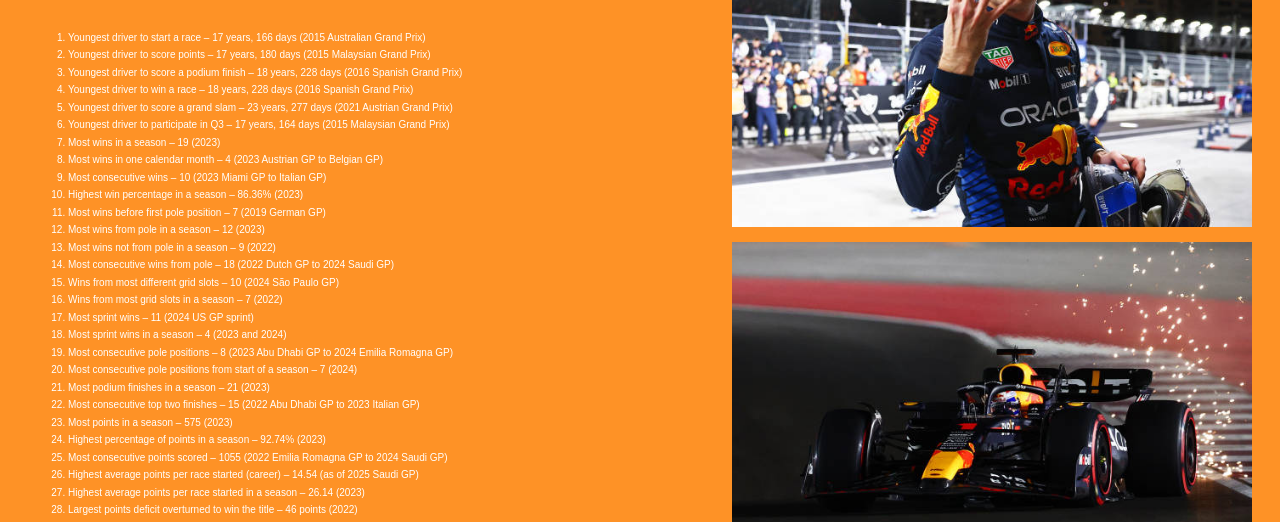
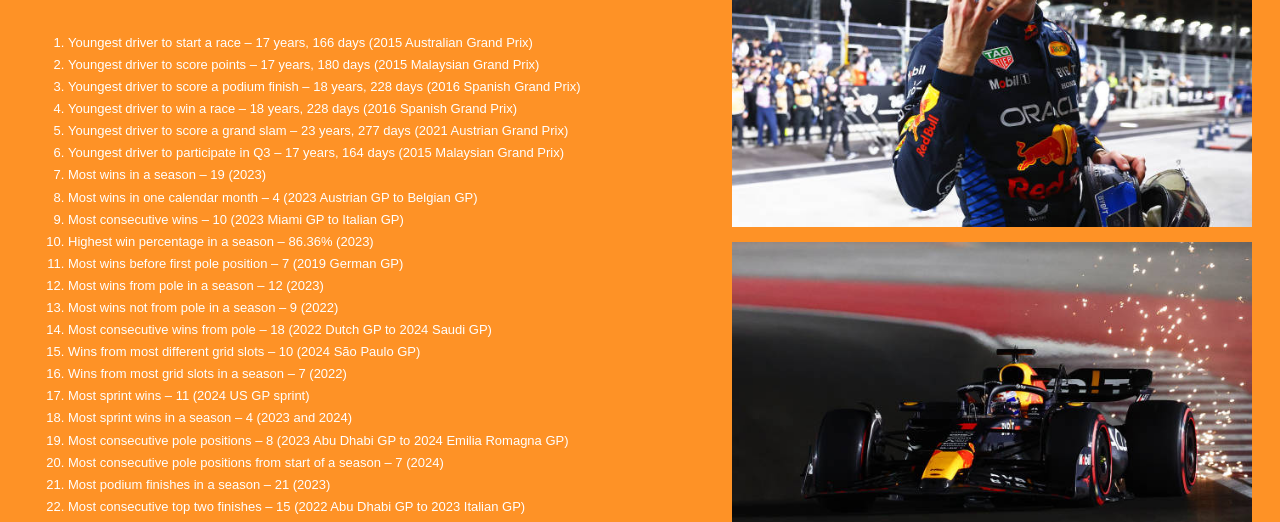
Before and after one commit to Echoo211/maxverstappenfans, a plain HTML site: page Records.html in a window 1280 px wide. Shown: the part 159-681 px from the top of the page. Drawn offline with Linux system fonts and the light colour scheme.

Commit message:
Update Records.html

```diff
--- a/Records.html
+++ b/Records.html
@@ -15,7 +15,7 @@
     <h1 style="font-family: Arial, sans-serif; margin-left: 30px;">Max Verstappen's F1 Records</h1>
 
     <div style="display: flex; align-items: flex-start; justify-content: space-between;">
-        <ol style="line-height: 1.75; font-family: Arial, sans-serif; font-size: 10px; margin-left: 20px; margin-right: 20px; width: 60%;">
+        <ol style="line-height: 1.7; font-family: Arial, sans-serif; font-size: 13px; margin-left: 20px; margin-right: 20px; width: 60%;">
             <li>Youngest driver to start a race – 17 years, 166 days (2015 Australian Grand Prix)</li>
             <li>Youngest driver to score points – 17 years, 180 days (2015 Malaysian Grand Prix)</li>
             <li>Youngest driver to score a podium finish – 18 years, 228 days (2016 Spanish Grand Prix)</li>
```
